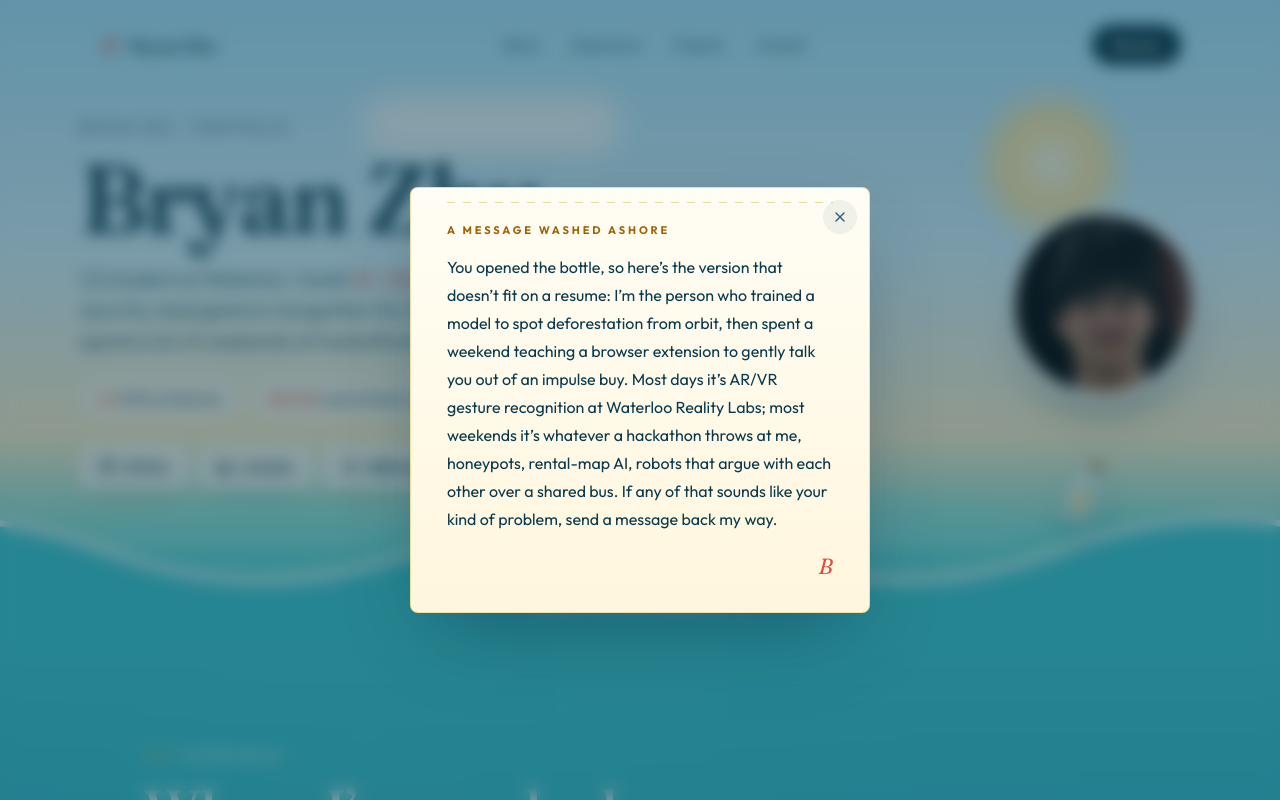
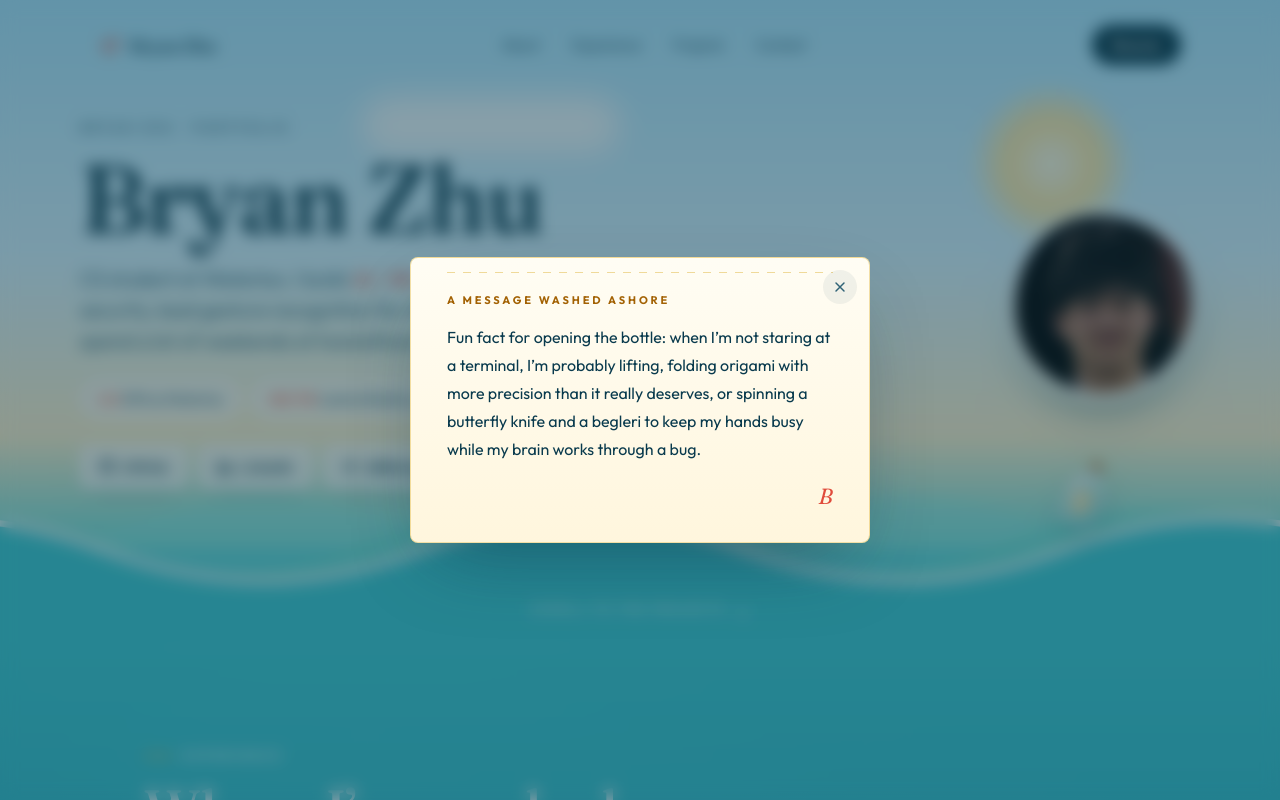
Before and after one commit to ZhuBryan/Portfolio-Site, a React (Vite) app: page / in a window 1280 px wide. Both pictures are taken after a click on the button "psst, open me". Shown: the top 800 px of the page. Built offline with nearby package versions, Linux system fonts and the light colour scheme.

Commit message:
Rewrite bottle letter as a short hobbies fun fact

```diff
--- a/src/sections/Hero/Hero.tsx
+++ b/src/sections/Hero/Hero.tsx
@@ -243,13 +243,10 @@ export default function Hero() {
               </button>
               <p className="bottle-letter__eyebrow">A message washed ashore</p>
               <p className="bottle-letter__body">
-                You opened the bottle, so here&rsquo;s the version that doesn&rsquo;t fit on a resume:
-                I&rsquo;m the person who trained a model to spot deforestation from orbit, then spent
-                a weekend teaching a browser extension to gently talk you out of an impulse buy. Most
-                days it&rsquo;s AR/VR gesture recognition at Waterloo Reality Labs; most weekends it&rsquo;s
-                whatever a hackathon throws at me, honeypots, rental-map AI, robots that argue with
-                each other over a shared bus. If any of that sounds like your kind of problem, send a
-                message back my way.
+                Fun fact for opening the bottle: when I&rsquo;m not staring at a terminal, I&rsquo;m
+                probably lifting, folding origami with more precision than it really deserves, or
+                spinning a butterfly knife and a begleri to keep my hands busy while my brain works
+                through a bug.
               </p>
               <p className="bottle-letter__sign">B</p>
             </motion.div>
```
